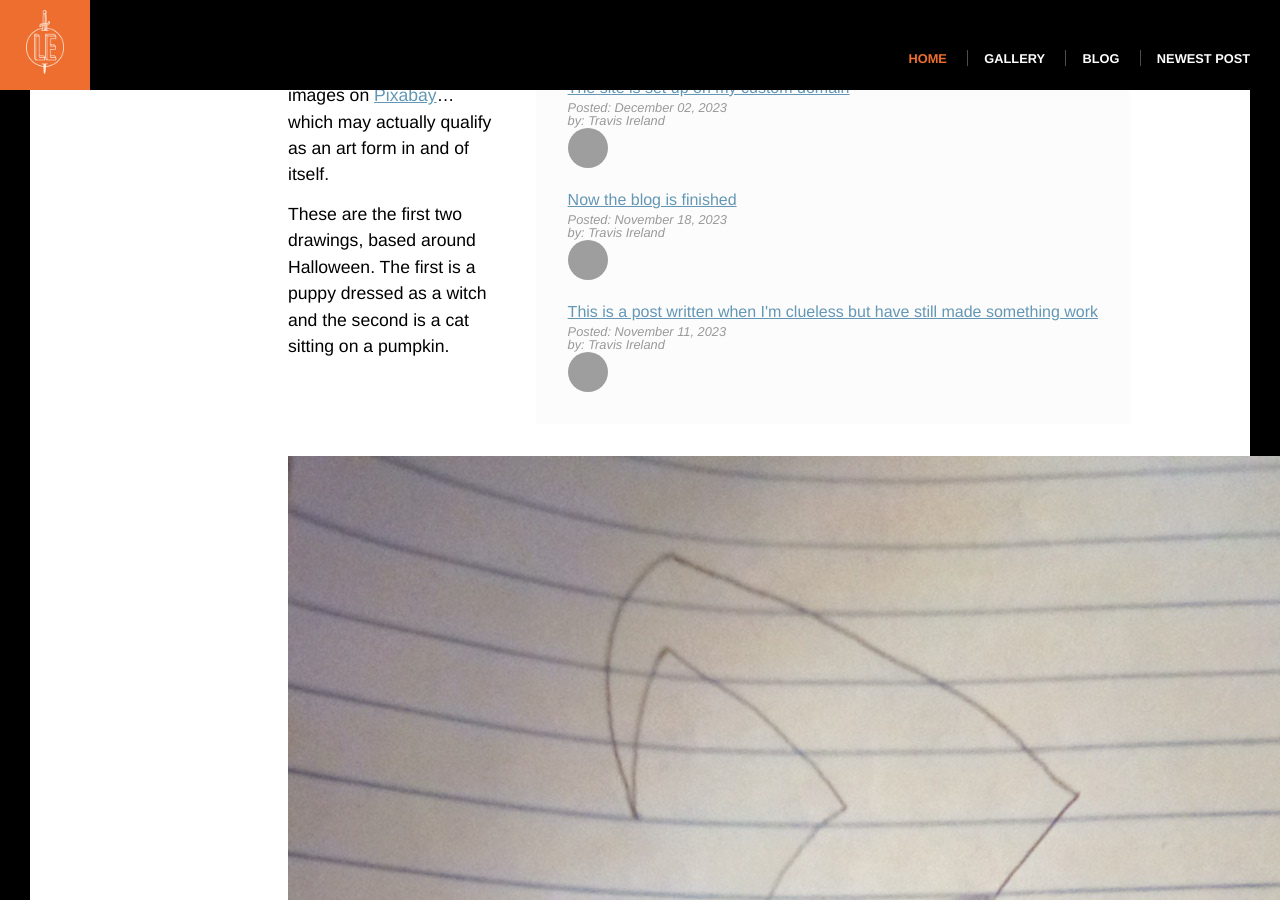
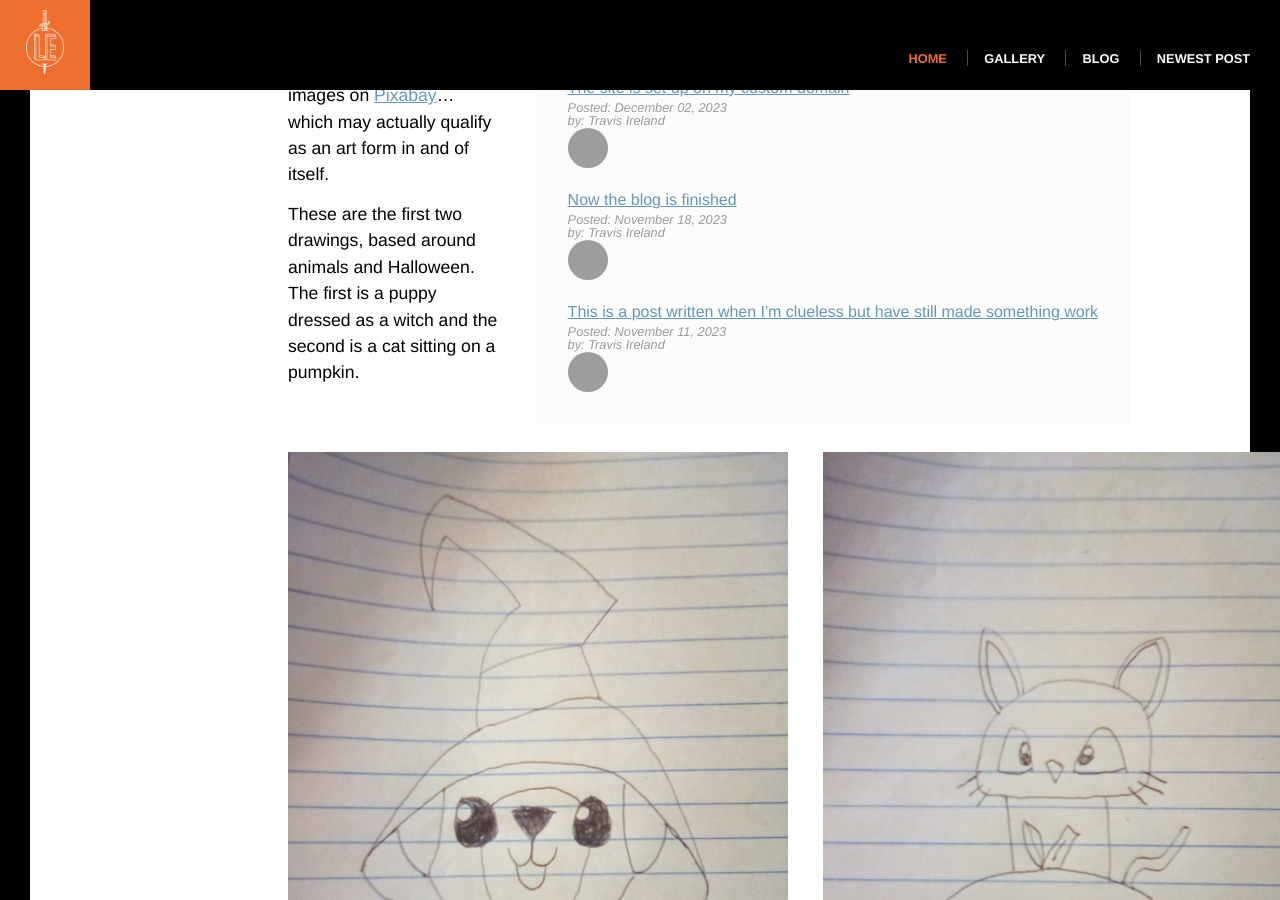
Before and after one commit to Travizzle/travizzle.github.io, a Jekyll site: the page built from _posts/2023-12-19-drawing-and-art.md, in a window 1280 px wide and 900 px high, scrolled down 972 px. Built offline with Jekyll 4.4.1, drawn with Linux system fonts in a browser that asks for light colours; some of the changed text lies outside the part shown; grey boxes are pictures that could not be loaded.

Commit message:
Make a blog entry about art using flexbox to position the images

```diff
--- a/_posts/2023-12-19-drawing-and-art.md
+++ b/_posts/2023-12-19-drawing-and-art.md
@@ -10,19 +10,51 @@ postFooter: Additional information, and maybe a <a href="#">link or two</a>
 
 This is an entry about my last several attempts at art which I do not engage in regularly and likely wouldn't engage in if it wasn't in a group setting. It is also an attempt to take pictures with my tablet and transfer the files to my computer and use those images on my site instead of the free images on [Pixabay](https://pixabay.com)... which may actually qualify as an art form in and of itself.
 
-These are the first two drawings, based around Halloween. The first is a puppy dressed as a witch and the second is a cat sitting on a pumpkin.
+These are the first two drawings, based around animals and Halloween. The first is a puppy dressed as a witch and the second is a cat sitting on a pumpkin.
 
-<div class="halloween-animals">
-    <figure class="halloween-puppy">
-        <img class="halloween-puppy-drawing" src="/images/art/puppy-witch.jpg" alt="puppy witch">
-        <figcaption class="halloween-puppy-caption">
+<div class="halloween-drawings">
+    <figure>
+        <img src="/images/art/puppy-witch.jpg" alt="puppy witch">
+        <figcaption>
             <a href="https://www.youtube.com/watch?v=8behUdATWgk)" rel="noopener" target="_blank">A puppy dressed as a witch, without the cruelty of dressing an animal in clothing</a>
         </figcaption>
     </figure>
-    <figure class="halloween-cat">
-        <img class="halloween-cat-drawing" src="/images/art/cat-pumpkin.jpg" alt="cat atop a pumpkin">
-        <figcaption class="halloween-cat-caption">
+    <figure>
+        <img src="/images/art/cat-pumpkin.jpg" alt="cat atop a pumpkin">
+        <figcaption>
             <a href="https://www.youtube.com/watch?v=oUBMxXl03kA" rel="noopener" target="_blank">A cat sitting atop a pumpkin</a>
         </figcaption>
     </figure>
 </div>
+
+The next two drawings are from the next session, and they happen to be based around both Halloween and food; a cup of pumpkin spice hot chocolate, and a zombie ice cream cone.
+
+<div class="halloween-drawings">
+    <figure>
+        <img src="/images/art/pumpkin-spice.jpg" alt="pumpkin spice in a mug">
+        <figcaption>
+            <a href="https://www.youtube.com/watch?v=6wrg_mJldj8)" rel="noopener" target="_blank">A pumpkin spice hot chocolate</a>
+        </figcaption>
+    </figure>
+    <figure>
+        <img src="/images/art/zombie-ice-cream.jpg" alt="zombie ice cream cone">
+        <figcaption>
+            <a href="https://www.youtube.com/watch?v=jO_9VOAmvwM" rel="noopener" target="_blank">An undead ice cream cone that wants to eat you as much as you don't want to eat it</a>
+        </figcaption>
+    </figure>
+</div>
+
+The last two sessions produced a <a href="https://www.youtube.com/watch?v=OGS2KBRbaXo" rel="noopener" target="_blank">hand turkey</a> and an assortment of <a href="https://volumeone.org/articles/2020/12/11/268592-wondering-how-to-make-paper-snowflakes-look-no" rel="noopener" target="_blank">snowflakes</a>. I like the video for the hand turkeys because it taught me a method I haven't thought of before but I threw out the turkeys I made, so I have none to showcase.
+
+<div class="snowflakes">
+    <div class="paper-snowflakes">
+        <img src="/images/art/snowflake-2.jpg" alt="paper snowflake">
+        <img src="/images/art/hand-snowflake.jpg" alt="hand turkey snowflake">
+    </div>
+    <div class="paper-snowflakes">
+        <img src="/images/art/snowflake-3.jpg" alt="paper snowflake">
+        <img src="/images/art/snowflake-4.jpg" alt="paper snowflake">
+    </div>
+</div>
+
+One snowflake was supposed to be a combo of a hand turkey and a snowflake but evidently I didn't know what I was doing. The six-sided snowflake is the one that the link teaches you to make.
--- a/css/main.css
+++ b/css/main.css
@@ -442,6 +442,31 @@ h4 {
 	float: right;
 	margin: 2em -2% 2em 2em;
 }
+.halloween-drawings {
+	display: flex;
+}
+.halloween-drawings figure {
+	margin: 3em 2em 2em 0;
+	text-align: center;
+}
+.halloween-drawings img {
+	height: 700px;
+	width: 500px;
+}
+.snowflakes {
+	display: flex;
+	flex: 1;
+}
+.paper-snowflakes {
+	display: flex;
+	flex: 1;
+	flex-direction: column;
+}
+.snowflakes img {
+	height: 700px;
+	margin: 3em 2em 2em 0;
+	width: 500px;
+}
 .post-aside {
 	background-color: rgba(0, 0, 0, 0.01);
 	float: right;
```
